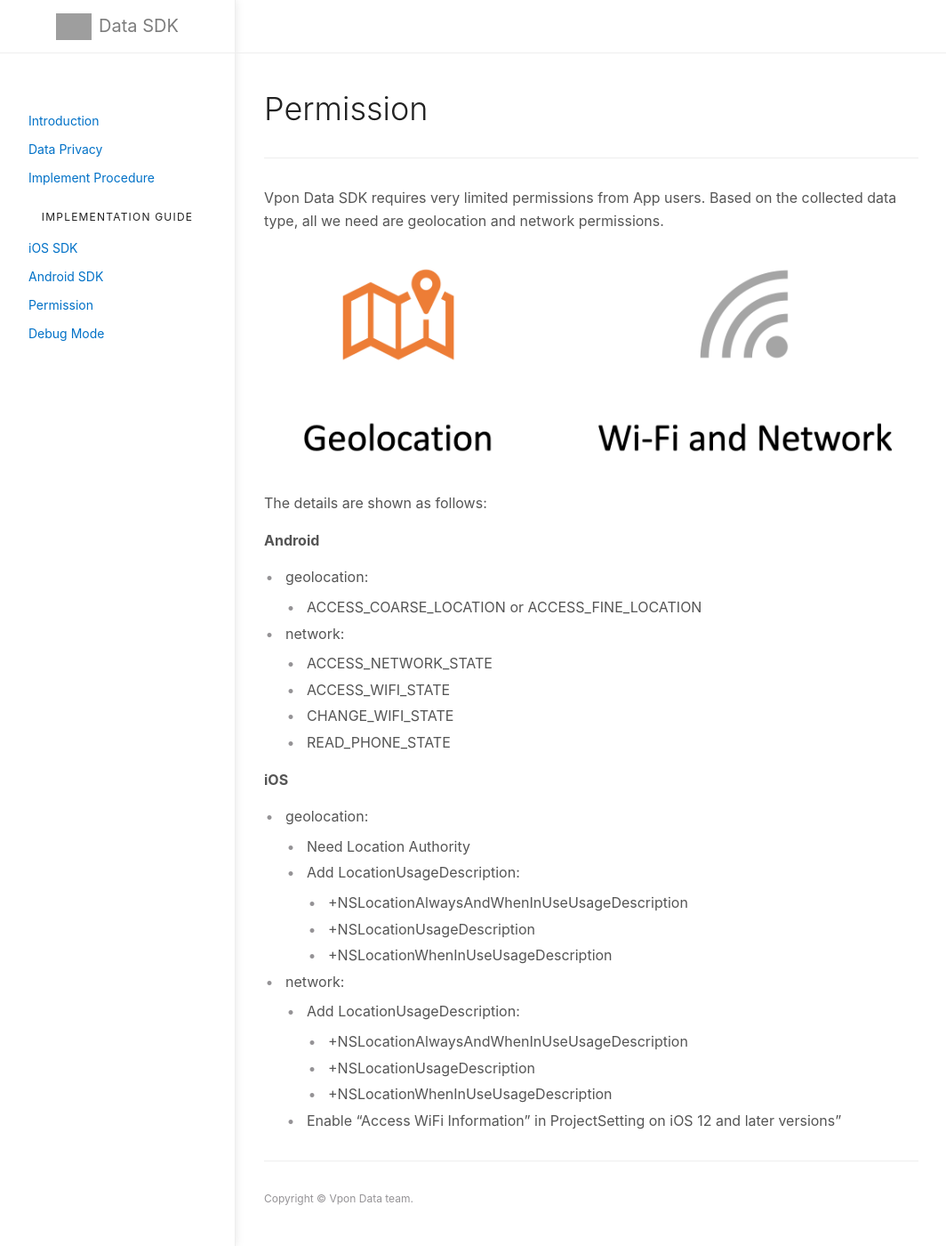
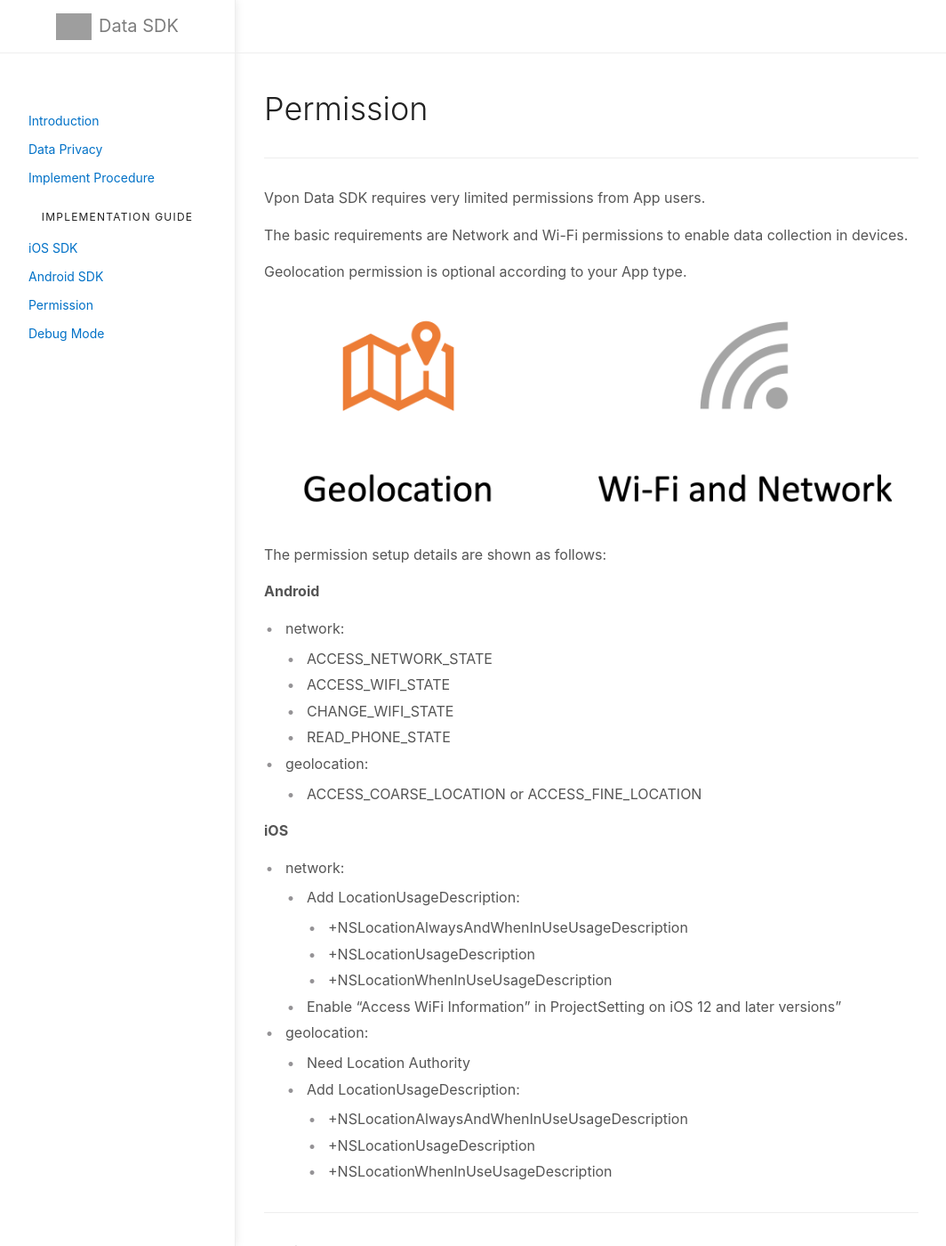
Before and after one commit to vpon-data/data-sdk, a Jekyll site: the page built from docs/Permission.md, in a window 1280 px wide and 1400 px high. Shown: the whole window at 89% size, without its empty margins (107-1171 px from the left). Built offline with Jekyll 4.4.1, drawn with Linux system fonts in a browser that asks for light colours; grey boxes are pictures that could not be loaded.

Commit message:
Update Permission.md

```diff
--- a/docs/Permission.md
+++ b/docs/Permission.md
@@ -11,32 +11,35 @@ lang:           "en"
 # Permission
 ---
 
-Vpon Data SDK requires very limited permissions from App users. Based on the collected data type, all we need are geolocation and network permissions.
+Vpon Data SDK requires very limited permissions from App users.
+
+The basic requirements are Network and Wi-Fi permissions to enable data collection in devices.
+
+Geolocation permission is optional according to your App type.
 
 ![](docs/images/permission.png)
 
-The details are shown as follows:
+The permission setup details are shown as follows:
 
 **Android**
-* geolocation:
-    * ACCESS_COARSE_LOCATION or ACCESS_FINE_LOCATION
 * network:
     * ACCESS_NETWORK_STATE
     * ACCESS_WIFI_STATE
     * CHANGE_WIFI_STATE
     * READ_PHONE_STATE
+* geolocation:
+    * ACCESS_COARSE_LOCATION or ACCESS_FINE_LOCATION
 
 **iOS**
-
+* network:
+  * Add LocationUsageDescription:
+    * +NSLocationAlwaysAndWhenInUseUsageDescription
+    * +NSLocationUsageDescription
+    * +NSLocationWhenInUseUsageDescription
+  * Enable "Access WiFi Information" in ProjectSetting on iOS 12 and later versions"
 * geolocation:
   * Need Location Authority
   * Add LocationUsageDescription:
     * +NSLocationAlwaysAndWhenInUseUsageDescription
     * +NSLocationUsageDescription
     * +NSLocationWhenInUseUsageDescription
-* network:
-  * Add LocationUsageDescription:
-    * +NSLocationAlwaysAndWhenInUseUsageDescription
-    * +NSLocationUsageDescription
-    * +NSLocationWhenInUseUsageDescription
-  * Enable "Access WiFi Information" in ProjectSetting on iOS 12 and later versions"
```
